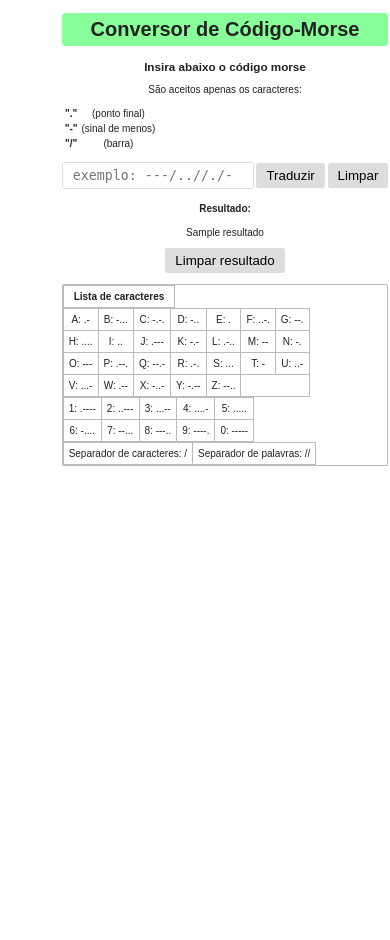
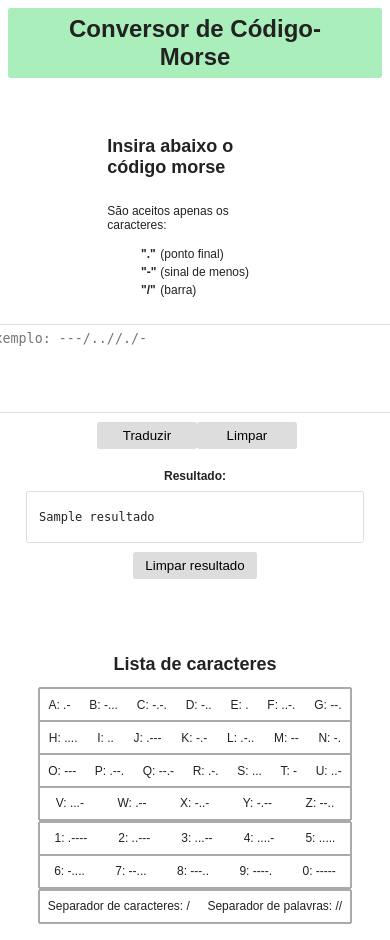
Before and after one commit to VicMCA/pyhon_morse_translator, a Flask app: template templates/index.html in a window 390 px wide; the page is wider, and only the part inside the window is pictured. Before the commit the page ends 466 px from the top of that part, so only its background shows below. Run offline with Flask 2, Linux system fonts and the light colour scheme; the template is opened without the code that fills it: most values are stand-ins (such as "Sample title", 1, 10 or a date in 2020); lists and menus that the app fills with data are empty.

Commit message:
CSS concluido, script JS separado para modulo em static/js

```diff
--- a/static/css/main.css
+++ b/static/css/main.css
@@ -1,7 +1,234 @@
+@media (max-width: 2400px) {
+  html {
+    font-size: 18px;
+  }
+  .content {
+  flex-direction: row;
+  align-items: flex-start;
+  justify-content: space-around;
+  }
+  .formulario {
+    flex-direction: row;
+    align-items: flex-start;
+  }
+  .resultado {
+    width: 40vw;
+  }
+  .buttons {
+    flex-direction: column;
+    align-items: flex-start;
+    margin-left: 1vw;
+  }
+  .informacoes-morse {
+    margin: 7vh 5vw;
+  }
+  .informacoes-morse,
+  .container-tabelas,
+  .tabela-morse,
+  .tabela-morse tr {
+    width: 40vw;
+  }
+}
+
+@media (max-width: 900px) {
+  html {
+    font-size: 14px;
+  }
+  .content {
+  flex-direction: column;
+  align-items: center;
+  justify-content: space-around;
+  }
+  .formulario {
+    flex-direction: column;
+    align-items: center;
+  }
+  .resultado {
+    width: 80vw;
+  }
+  .buttons {
+    flex-direction: row;
+    align-items: flex-start;
+    margin-top: .5vh;
+  }
+  .informacoes-morse {
+    margin: 1vh 5vw;
+  }
+  .informacoes-morse,
+  .container-tabelas,
+  .tabela-morse,
+  .tabela-morse tr {
+    width: 80vw;
+  }
+}
+
+@media (max-width: 450px) {
+  html {
+    font-size: 12px;
+  }
+  .content {
+  flex-direction: column;
+  align-items: center;
+  justify-content: space-around;
+  }
+  .formulario {
+    flex-direction: column;
+    align-items: center;
+  }
+  .resultado {
+    width: 80vw;
+  }
+  .buttons {
+    flex-direction: row;
+    align-items: flex-start;
+    margin-top: .5vh;
+  }
+  .informacoes-morse {
+    margin: 1vh 5vw;
+  }
+  .informacoes-morse,
+  .container-tabelas,
+  .tabela-morse,
+  .tabela-morse tr {
+    width: 80vw;
+  }
+}
+
 body {
   font-family: sans-serif;
+  color: #222;
+}
+
+button {
+  background-color: #ddd;
+  border-style: none;
+  border-radius: 0.2em;
+  padding: .5rem 1rem;
+  transition: .2s ease;
+}
+button:hover {
+  background-color: #bbb;
+  transition: .1s ease;
+}
+
+.content {
+  display: flex;
+}
+
+.header {
+  background-color: #aeb;
+  border-style: none;
+  border-radius: 0.2em;
+  padding: .1rem 2rem;
+}
+
+.title {
+  text-align: center;
+  margin: .5rem .5rem;
+}
+
+.instructions-and-form {
+  margin: 5vh 5vw 5vh 5vw;
   display: flex;
   flex-direction: column;
   align-items: center;
-  text-align: center;
+  width: 45vw;
 }
+
+.formulario, .buttons {
+  display: flex;
+}
+
+.buttons button {
+  width: 7vw;
+  min-width: 100px;
+  margin: .5vh 0;
+}
+
+.formulario input,
+.formulario textarea {
+  border-style: solid;
+  border-width: 1px;
+  border-color: #ddd;
+  border-radius: 0.2em;
+  padding: .5rem 1rem;
+  font-family: monospace;
+  transition: .4s ease;
+}
+.formulario input:focus,
+.formulario textarea:focus,
+.formulario select:focus {
+  border-color: #aaa;
+  border-width: 1px;
+  outline-offset: -4px !important;
+  outline-style: solid;
+  outline-width: 3px;
+  outline-color: #8f9;
+  transition: .2s ease;
+}
+
+.traducao {
+  display: flex;
+  flex-direction: column;
+  align-items: center;
+  width: 100%;
+  max-width: 780px;
+}
+.traducao-titulo {
+  margin-bottom: 1vh;
+}
+
+.resultado {
+  border-style: solid;
+  border-width: 1px;
+  border-color: #ddd;
+  border-radius: 0.2em;
+  padding: .5rem 1rem;
+  font-family: monospace;
+  margin: 0 .5vw 1vh .5vw;
+}
+
+.informacoes-morse {
+  display: flex;
+  flex-direction: column;
+  align-items: center;
+
+}
+
+.container-tabelas {
+  display: flex;
+  flex-direction: column;
+  align-items: center;
+  min-width: 440px;
+}
+
+.tabela-header {
+  padding: 1vh 2vw;
+  font-size: 1.5rem;
+  font-weight: 600;
+}
+
+.tabela-morse {
+  border-color: #aaa;
+  border-width: 1px;
+  border-style: solid;
+  border-collapse: collapse;
+  display: flex;
+  flex-direction: column;
+  align-items: center;
+}
+
+.tabela-morse tr {
+  border-color: #aaa;
+  border-width: 1px;
+  border-style: solid;
+  border-collapse: collapse;
+  display: flex;
+  flex-direction: row;
+  align-items: flex-start;
+  justify-content: space-around;
+}
+
+.tabela-morse td {
+  padding: 1vh 1vw;
+}
--- /dev/null
+++ b/static/js/main.js
@@ -0,0 +1,15 @@
+function limparResultado() {
+  let texto = document.getElementById("resultado-texto");
+  texto.innerHTML = '<br/>';
+}
+
+function removerCaracteres() {
+  let campoCodigo = document.getElementById("codigo");
+  let codigo = campoCodigo.value;
+  let char = codigo[(codigo.length-1)];
+
+  if (char != '.' && char != '-' && char != '/' && char != (undefined || null)) {
+    codigoCorrigido = codigo.slice(0, codigo.length -1);
+    campoCodigo.value = codigoCorrigido;
+  }
+}
--- a/templates/index.html
+++ b/templates/index.html
@@ -5,170 +5,70 @@
     <meta http-equiv="X-UA-Compatible" content="IE=edge">
     <meta name="viewport" content="width=device-width, initial-scale=1.0">
     <title>Conversor de Morse para ASCII</title>
-    <!-- <link rel="stylesheet" href="{{ url_for('static', filename='css/main.css') }}"> -->
+    <link rel="stylesheet" href="{{ url_for('static', filename='css/main.css') }}">
 
     <!-- Arquivo do CSS desabilitado por hora. O teste do CSS fica
     mais rápido com as definições aqui no próprio HTML.
 
     Após finalizado será enviado de volta para o arquivo main.css -->
-
-    <style>
-      @media (max-width: 2400px) {
-        html {
-          font-size: 18px;
-        }
-      }
-
-      @media (max-width: 768px) {
-        html {
-          font-size: 14px;
-        }
-      }
-
-      @media (max-width: 450px) {
-        html {
-          font-size: 10px;
-        }
-      }
-
-      body {
-        font-family: sans-serif;
-        font-size: 1rem;
-        display: flex;
-        flex-direction: column;
-        min-width: 450px;
-        max-width: 900px;
-        margin: 0 auto;
-        align-items: center;
-        text-align: center;
-        color: #222;
-      }
-
-      button {
-        background-color: #ddd;
-        border-style: none;
-        border-radius: 0.2em;
-        padding: .5rem 1rem;
-        transition: .2s ease;
-      }
-      button:hover {
-        background-color: #bbb;
-        transition: .1s ease;
-      }
-
-      .formulario input {
-        border-style: solid;
-        border-width: 1px;
-        border-color: #ddd;
-        border-radius: 0.2em;
-        padding: .5rem 1rem;
-        font-family: monospace;
-        transition: .4s ease;
-      }
-      .formulario input:focus,
-      .formulario textarea:focus,
-      .formulario select:focus {
-        border-color: #aaa;
-        border-width: 1px;
-        outline-offset: -4px !important;
-        outline-style: solid;
-        outline-width: 3px;
-        outline-color: #8f9;
-        transition: .2s ease;
-      }
-
-      .title {
-        background-color: #8f9;
-        border-style: none;
-        border-radius: 0.2em;
-        padding: .5rem 2rem;
-      }
-
-      .informacoes-morse,
-      .container-tabelas,
-      .tabela-morse,
-      .tabela-morse tr,
-      .tabela-morse td {
-        border-style: solid;
-        border-color: #bbb;
-        border-width: 1px;
-        border-collapse: collapse;
-      }
-
-      .informacoes-morse {
-        border-radius: 0.2rem;
-      }
-
-      .container-tabelas th {
-        padding: .5rem 1rem;
-      }
-
-      .tabela-morse td {
-        padding: .5rem .5rem;
-      }
-
-    </style>
   </head>
   <body>
 
+    <div class="header">
+      <h1 class="title">Conversor de Código-Morse</h1>
+    </div>
+
     <div class="content">
 
-      <h1 class="title">Conversor de Código-Morse</h1>
-
-      <form class="formulario" action="/send_morse" method="POST">
-
-        <h3>Insira abaixo o código morse</h3>
-
+      <div class="instructions-and-form">
+        <h2>Insira abaixo o código morse</h2>
         <p>São aceitos apenas os caracteres:<br>
           <table class="lista-caracteres">
-
             <tr>
               <td><strong>"."</strong></td>
               <td>(ponto final)</td>
             </tr>
-
             <tr>
               <td><strong>"-"</strong></td>
               <td>(sinal de menos)</td>
             </tr>
-
             <tr>
               <td><strong>"/"</strong></td>
               <td>(barra)</td>
             </tr>
-
           </table>
         </p>
 
-        <input type="text" oninput="removerCaracteres()"
+        <form class="formulario" action="/send_morse" method="POST">
+          <textarea cols="50" rows="5" name="codigo"
+          id="codigo" required oninput="removerCaracteres()"
+          placeholder="exemplo: ---/..//./-"></textarea>
+          <!-- <input type="text" oninput="removerCaracteres()"
             id="codigo" name="codigo" required
-          placeholder="exemplo: ---/..//./-">
+            placeholder="exemplo: ---/..//./-"> -->
+          <div class="buttons">
             <button class="form_buttons" type="submit">Traduzir</button>
             <button class="form_buttons" type="reset">Limpar</button>
-
+          </div>
         </form>
 
-
         <div class="traducao">
-
           <h4 class="traducao-titulo">Resultado:</h4>
-        <p class="resultado" id="resultado">{{ resultado }}</p>
+          <div class="resultado">
+            <p id="resultado-texto">{{ resultado }}</p>
+          </div>
           <button onclick="limparResultado()" >Limpar resultado</button>
-
+        </div>
+        <br/>
       </div>
 
-      <br/>
 
       <div class="informacoes-morse">
-
         <table class="container-tabelas">
-
           <tr>
-            <th>Lista de caracteres</th>
+            <th class="tabela-header">Lista de caracteres</th>
           </tr>
-
           <tr>
-
             <table class="tabela-morse" id="tabela-morse-letras">
               <tr>
                 <td>A: .-</td><td>B: -...</td><td>C: -.-.</td><td>D: -..</td>
@@ -185,7 +85,6 @@
                 <td>Y: -.--</td><td>Z: --..</td>
               </tr>
             </table>
-
             <table class="tabela-morse" id="tabela-morse-numeros">
               <tr>
                 <td>1: .----</td><td>2: ..---</td><td>3: ...--</td>
@@ -196,41 +95,19 @@
                 <td>9: ----.</td><td>0: -----</td>
               </tr>
             </table>
-
             <table class="tabela-morse" id="tabela-morse-espacos">
               <tr>
                 <td>Separador de caracteres: /</td>
                 <td>Separador de palavras: //</td>
               </tr>
             </table>
-
           </tr>
-
         </table>
-
       </div>
 
     </div>
 
-
-    <script>
-      function limparResultado() {
-        let texto = document.getElementById("resultado");
-        texto.innerHTML = '<br/>';
-      }
-
-      function removerCaracteres() {
-        let campoCodigo = document.getElementById("codigo");
-        let codigo = campoCodigo.value;
-        let char = codigo[(codigo.length-1)];
-
-        if (char != '.' && char != '-' && char != '/' && char != (undefined || null)) {
-          // alert(char + " é inválido");
-          codigoCorrigido = codigo.slice(0, codigo.length -1);
-          campoCodigo.value = codigoCorrigido;
-        }
-      }
-    </script>
+    <script src="{{ url_for('static', filename='js/main.js') }}"></script>
 
   </body>
 </html>
```
Lines whose indentation alone changed are shown as unchanged.
